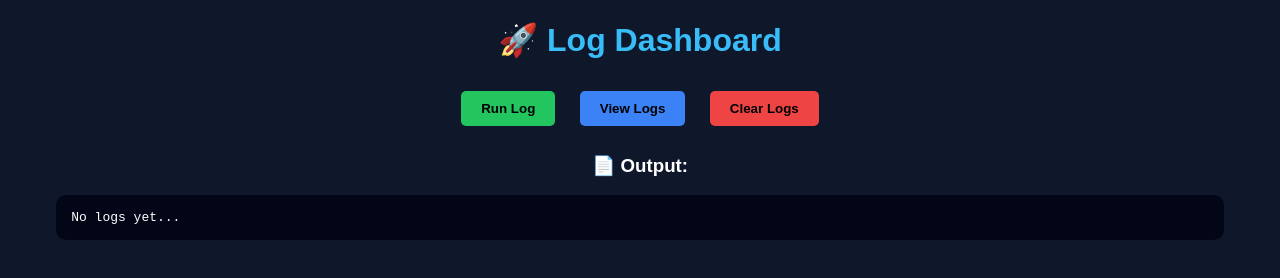
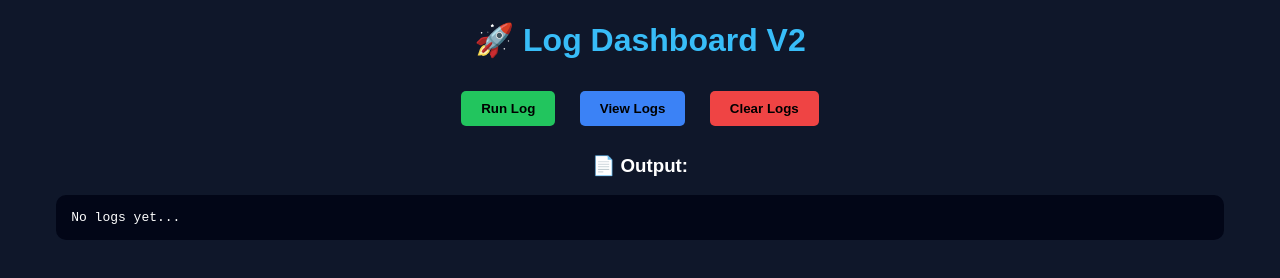
Before and after one commit to VathanarubanShayarukshan/cron_job, a website: page public/index.html in a window 1280 px wide. Drawn offline with Linux system fonts and the light colour scheme.

Commit message:
Update index.html

```diff
--- a/public/index.html
+++ b/public/index.html
@@ -38,7 +38,7 @@
 </head>
 <body>
 
-<h1>🚀 Log Dashboard</h1>
+<h1>🚀 Log Dashboard V2 </h1>
 
 <button class="run" onclick="runLog()">Run Log</button>
 <button class="view" onclick="getLogs()">View Logs</button>
```
